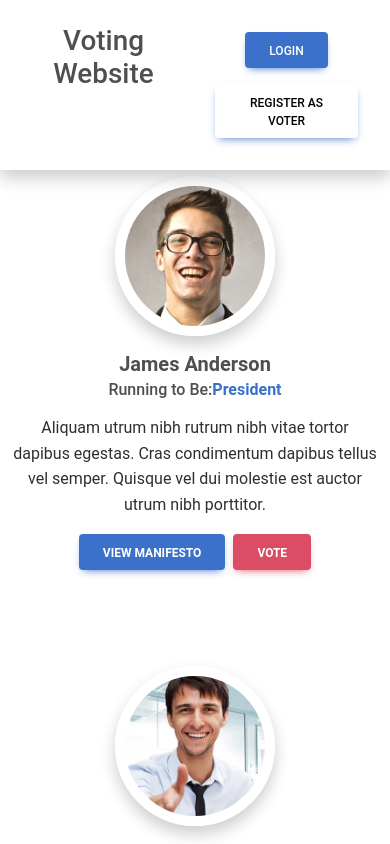
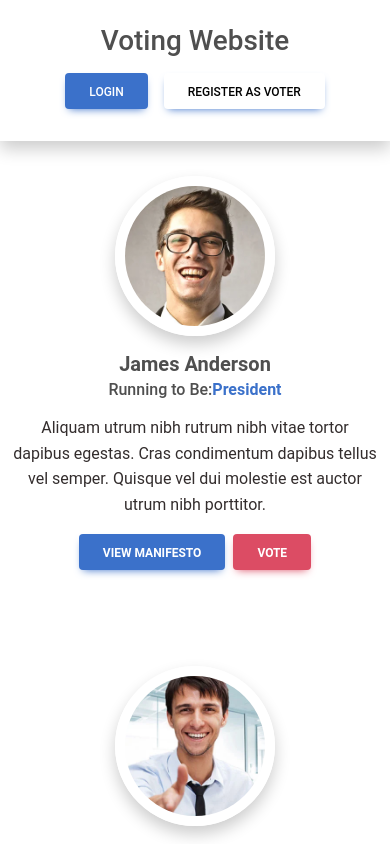
Before and after one commit to Sarina-R/voteProject, a React (Vite) app: page / in a window 390 px wide. Shown: the top 844 px of the page. Built offline with nearby package versions, Linux system fonts and the light colour scheme.

Commit message:
responsive-header

```diff
--- a/src/Body/cards.scss
+++ b/src/Body/cards.scss
@@ -26,3 +26,19 @@
   border: 10px solid white;
   box-shadow: 0 8px 16px rgba(0, 0, 0, 0.2);
 }
+
+@media screen and (max-width: 700px) {
+  .header {
+    display: flex;
+    flex-direction: column;
+  }
+}
+@media screen and (max-width: 380px) {
+  .header {
+    display: flex;
+    flex-direction: column;
+    button {
+      width: 100%;
+    }
+  }
+}
--- a/src/Header.jsx
+++ b/src/Header.jsx
@@ -4,7 +4,7 @@ import React from "react";
 const Header = () => {
   return (
     <header className="navbarr text-center">
-      <Row>
+      <Row className="header">
         <Col>
           <h1>Voting Website</h1>
         </Col>
```
